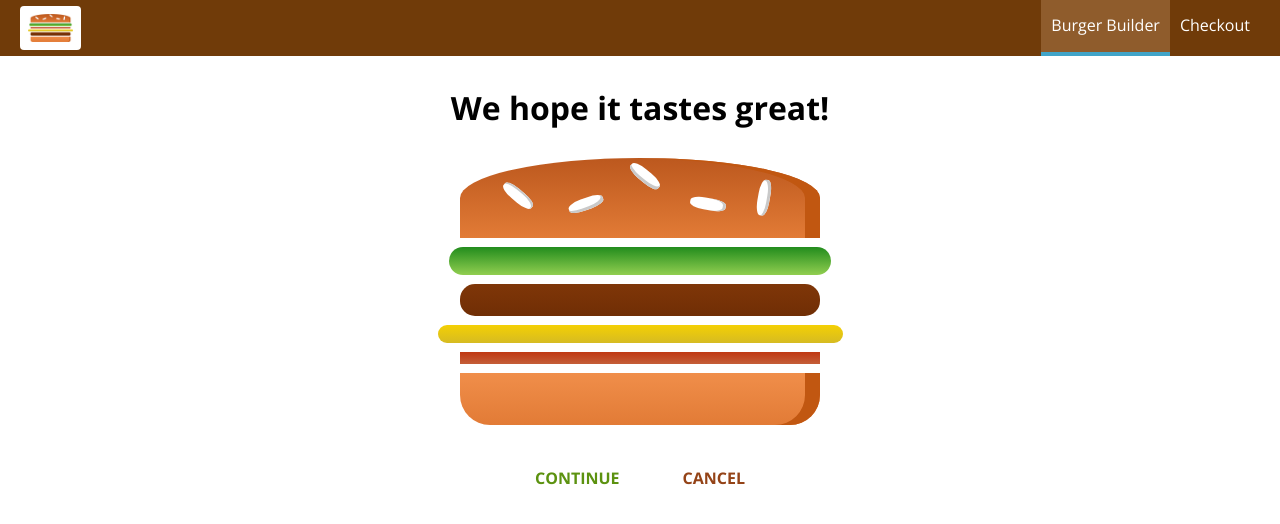
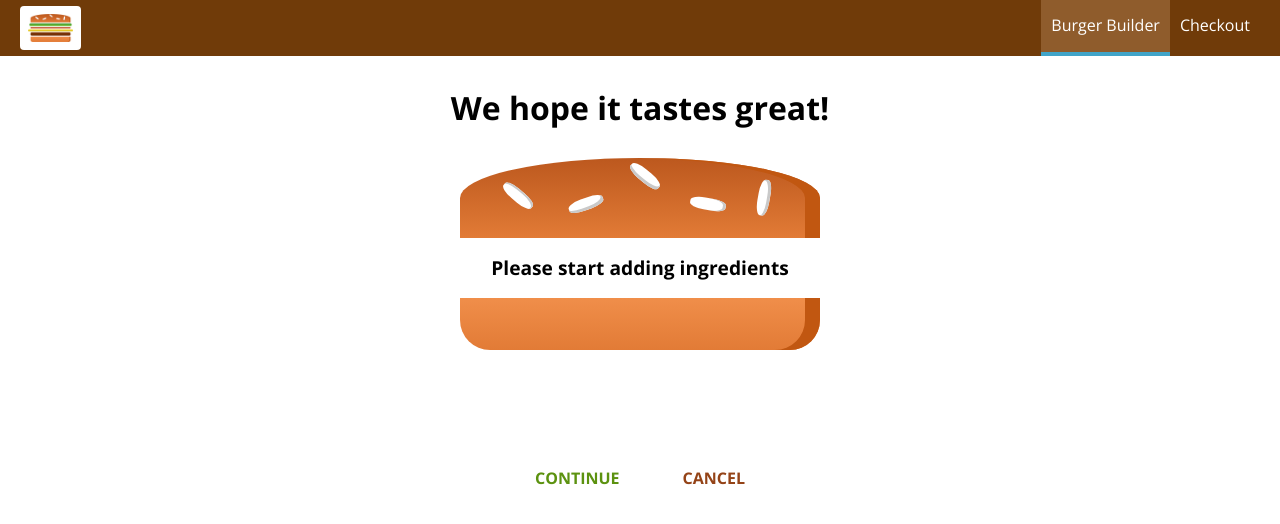
Before and after one commit to Serilian/burger-builder, a React app: page /checkout in a window 1280 px wide. Shown: the top 524 px of the page. Built offline with nearby package versions, Linux system fonts and the light colour scheme.

Commit message:
Adding passing ingredietns through search params.

```diff
--- a/src/components/Order/CheckoutSummary/CheckoutSummary.js
+++ b/src/components/Order/CheckoutSummary/CheckoutSummary.js
@@ -2,7 +2,7 @@ import './CheckoutSummary.scss';
 import React from 'react';
 import  Burger from '../../Burger/Burger'
 
-const orderSummary = (props) => {
+const checkoutSummary = (props) => {
     return (
         <div className="checkout-summary">
             <h1>We hope it tastes great!</h1>
@@ -17,4 +17,4 @@ const orderSummary = (props) => {
     );
 };
 
-export default orderSummary;
+export default checkoutSummary;
--- a/src/containers/BurgerBuilder/BurgerBuilder.js
+++ b/src/containers/BurgerBuilder/BurgerBuilder.js
@@ -132,7 +132,17 @@ class BurgerBuilder extends Component {
         //         })
         //     });
 
-        this.props.history.push('/checkout');
+        const queryParams = [];
+        for (let ingredient in this.state.ingredients) {
+            queryParams.push(encodeURIComponent(ingredient) + '=' + encodeURIComponent(this.state.ingredients[ingredient]));
+        }
+
+        const queryString = queryParams.join('&');
+
+        this.props.history.push({
+            pathname: '/checkout',
+            search: '?' + queryString
+        });
 
     };
 
--- a/src/containers/Checkout/Checkout.js
+++ b/src/containers/Checkout/Checkout.js
@@ -5,12 +5,24 @@ class Checkout extends Component {
 
     state = {
         ingredients: {
-            salad: 1,
-            meat: 1,
-            cheese: 1,
-            bacon: 1
+            salad: 0,
+            meat: 0,
+            cheese: 0,
+            bacon: 0
         }
     };
+
+
+    componentDidMount() {
+        const query = new URLSearchParams(this.props.location.search);
+        const ingredients = {};
+        for (let entry of query.entries()) {
+            ingredients[entry[0]] = +entry[1]
+        }
+
+        this.setState({ingredients: ingredients})
+    }
+
 
     checkoutCancelHandler = () => {
         this.props.history.goBack();
```
